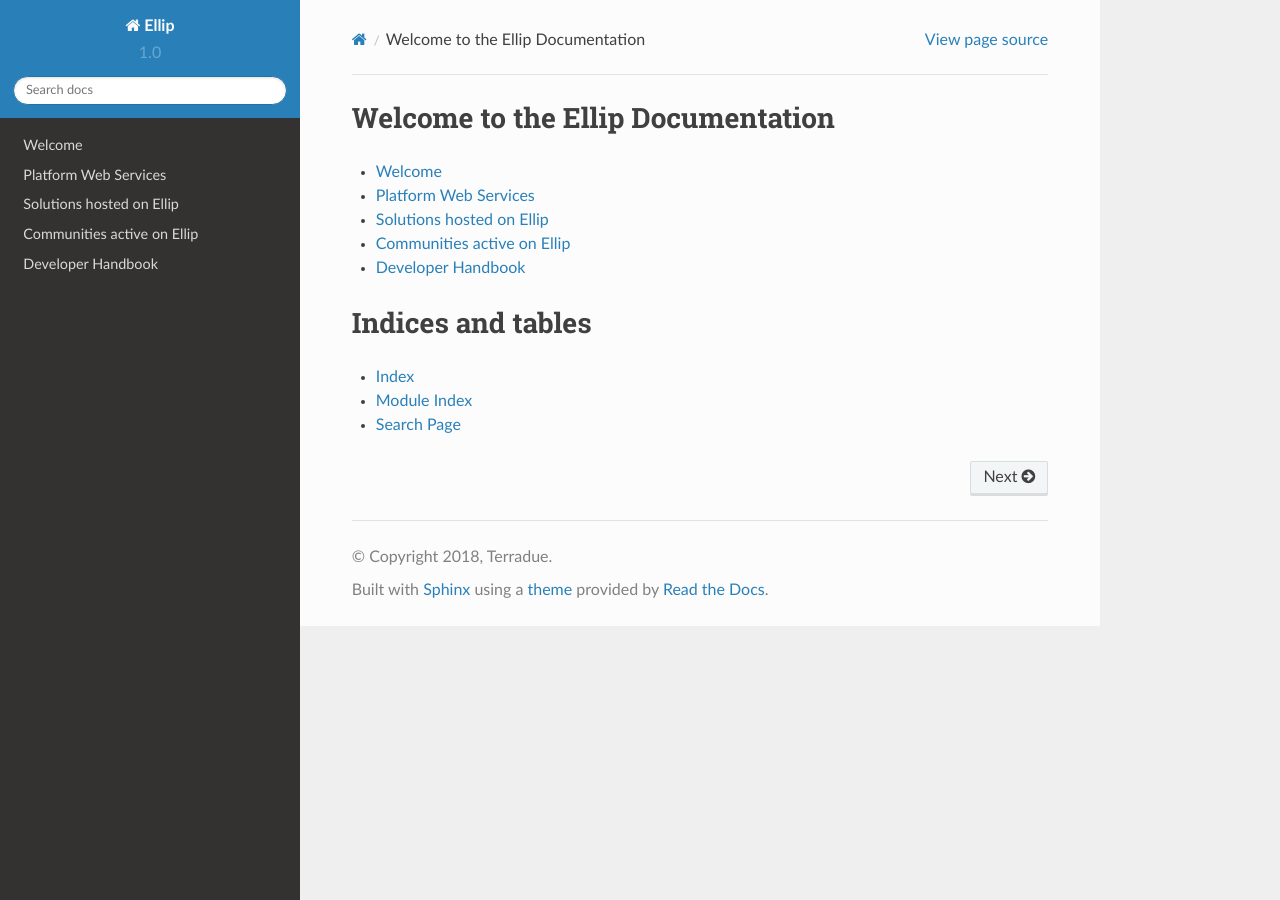
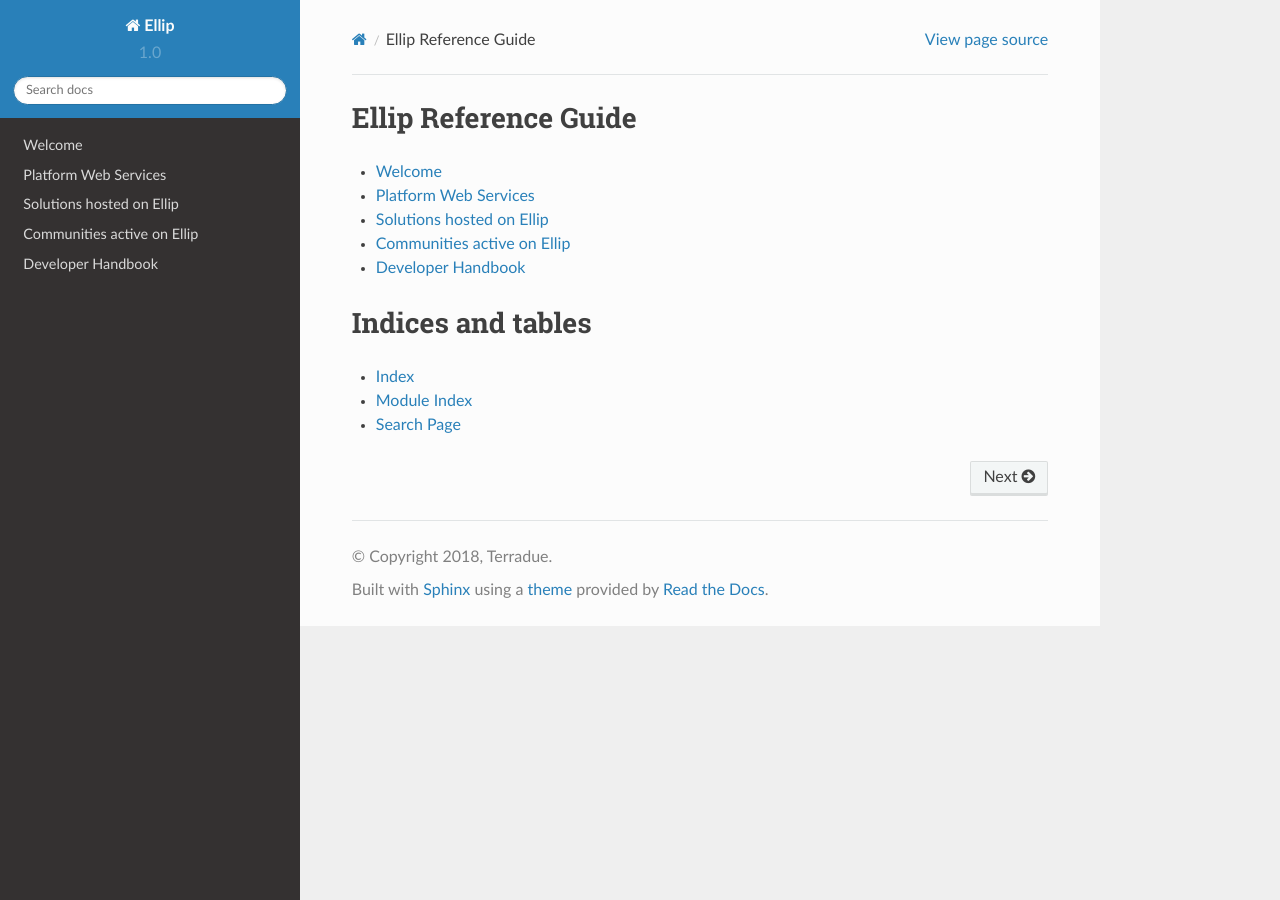
Before and after one commit to Terradue/doc-ellip, a Sphinx documentation site: the page built from source/index.rst, in a window 1280 px wide. Built offline with Sphinx 7.4.7 and the Read the Docs theme 2.0.0, drawn with Linux system fonts in a browser that asks for light colours.

Commit message:
Changed welcome page

```diff
--- a/source/index.rst
+++ b/source/index.rst
@@ -1,5 +1,5 @@
-Welcome to the Ellip Documentation
-==================================
+Ellip Reference Guide
+======================
 
 .. toctree::
    :maxdepth: 3
```
